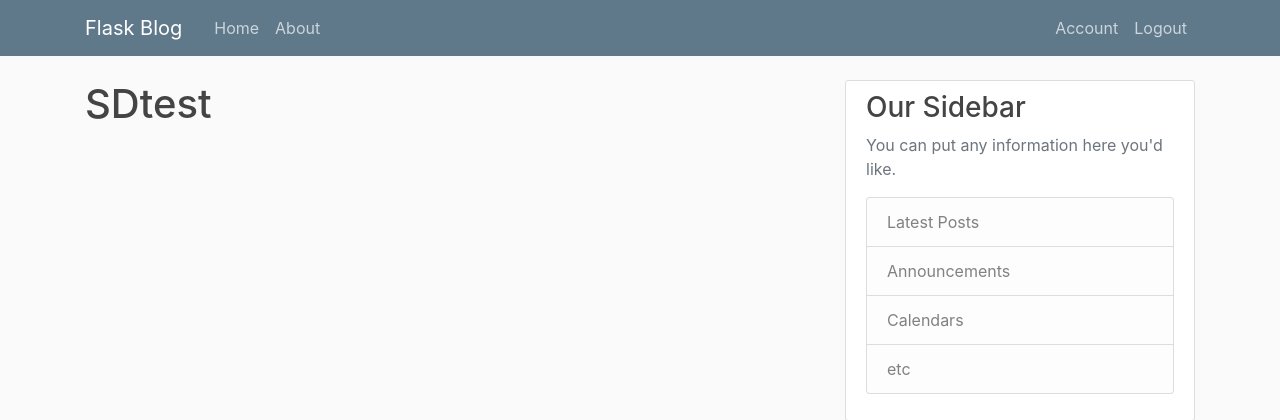
After one commit to prideofszeged/cs_flask, a Flask app: page /account in a window 1280 px wide. The commit adds this page. Shown: the top 420 px of the page. Run offline with Flask 2, Linux system fonts and the light colour scheme; a user stored in the database is signed in; some libraries are stand-ins or nearby versions.

Commit message:
end of section 6

```diff
--- a/flaskblog/__init__.py
+++ b/flaskblog/__init__.py
@@ -10,5 +10,6 @@ app.config['SQLALCHEMY_DATABASE_URI'] = 'sqlite:///site.db'
 db = SQLAlchemy(app)
 bcrypt = Bcrypt(app)
 login_manager=LoginManager(app)
-
+login_manager.login_view = 'login'
+login_manager.login_message_category = 'info'
 from flaskblog import routes
--- a/flaskblog/routes.py
+++ b/flaskblog/routes.py
@@ -1,8 +1,8 @@
-from flask import render_template, url_for, flash, redirect
+from flask import render_template, url_for, flash, redirect, request
 from flaskblog.models import User, Post
 from flaskblog.forms import RegistrationForm, LoginForm
 from flaskblog import app, db, bcrypt
-from flask_login import login_user
+from flask_login import login_user, current_user, logout_user, login_required
 
 posts = [
     {
@@ -32,6 +32,8 @@ def about():
 
 @app.route("/register", methods=['GET', 'POST'])
 def register():
+    if current_user.is_authenticated:
+        return redirect(url_for('home'))
     form = RegistrationForm()
     if form.validate_on_submit():
         hashed_password = bcrypt.generate_password_hash(form.password.data).decode('utf-8')
@@ -44,12 +46,26 @@ def register():
 
 @app.route("/login", methods=['GET', 'POST'])
 def login():
+    if current_user.is_authenticated:
+        return redirect(url_for('home'))
     form = LoginForm()
     if form.validate_on_submit():
         user = User.query.filter_by(email=form.email.data).first()
         if user and bcrypt.check_password_hash(user.password, form.password.data):
             login_user(user, remember=form.remember.data)
-            return redirect(url_for('home'))
+            next_page = request.args.get('next')
+            return redirect(next_page) if next_page else redirect(url_for('home'))
         else:
             flash('Login Invalid, please check your credentials', 'danger')
     return render_template('login.html', title='Login', form=form)
+
+@app.route("/logout")
+def logout():
+    logout_user()
+    return redirect(url_for('home'))
+
+
+@app.route("/account")
+@login_required
+def account():
+    return render_template('account.html', title='Account')
--- /dev/null
+++ b/flaskblog/templates/account.html
@@ -0,0 +1,4 @@
+{% extends "layout.html" %}
+{% block content %}
+    <h1>{{ current_user.username }}</h1>
+{% endblock content %}
--- a/flaskblog/templates/layout.html
+++ b/flaskblog/templates/layout.html
@@ -27,12 +27,17 @@
           <div class="collapse navbar-collapse" id="navbarToggle">
             <div class="navbar-nav mr-auto">
               <a class="nav-item nav-link" href="{{ url_for('home') }}">Home</a>
-              <a class="nav-item nav-link" href="{{ url_for('about')}}">About</a>
+              <a class="nav-item nav-link" href="{{ url_for('about') }}">About</a>
             </div>
             <!-- Navbar Right Side -->
             <div class="navbar-nav">
-              <a class="nav-item nav-link" href="{{ url_for('login') }}">Login</a>
-              <a class="nav-item nav-link" href="{{ url_for('register') }}">Register</a>
+              {% if current_user.is_authenticated %}
+                <a class="nav-item nav-link" href="{{ url_for('account') }}">Account</a>
+                <a class="nav-item nav-link" href="{{ url_for('logout') }}">Logout</a>
+              {% else %}
+                <a class="nav-item nav-link" href="{{ url_for('login') }}">Login</a>
+                <a class="nav-item nav-link" href="{{ url_for('register') }}">Register</a>
+              {% endif %}
             </div>
           </div>
         </div>
@@ -46,11 +51,10 @@
               {% for category, message in messages %}
                 <div class="alert alert-{{ category }}">
                   {{ message }}
-
                 </div>
               {% endfor %}
-            {% endif  %}
-          {% endwith%}
+            {% endif %}
+          {% endwith %}
           {% block content %}{% endblock %}
         </div>
         <div class="col-md-4">
```
Also changed, not shown: flaskblog/site.db, site.db (deleted).
